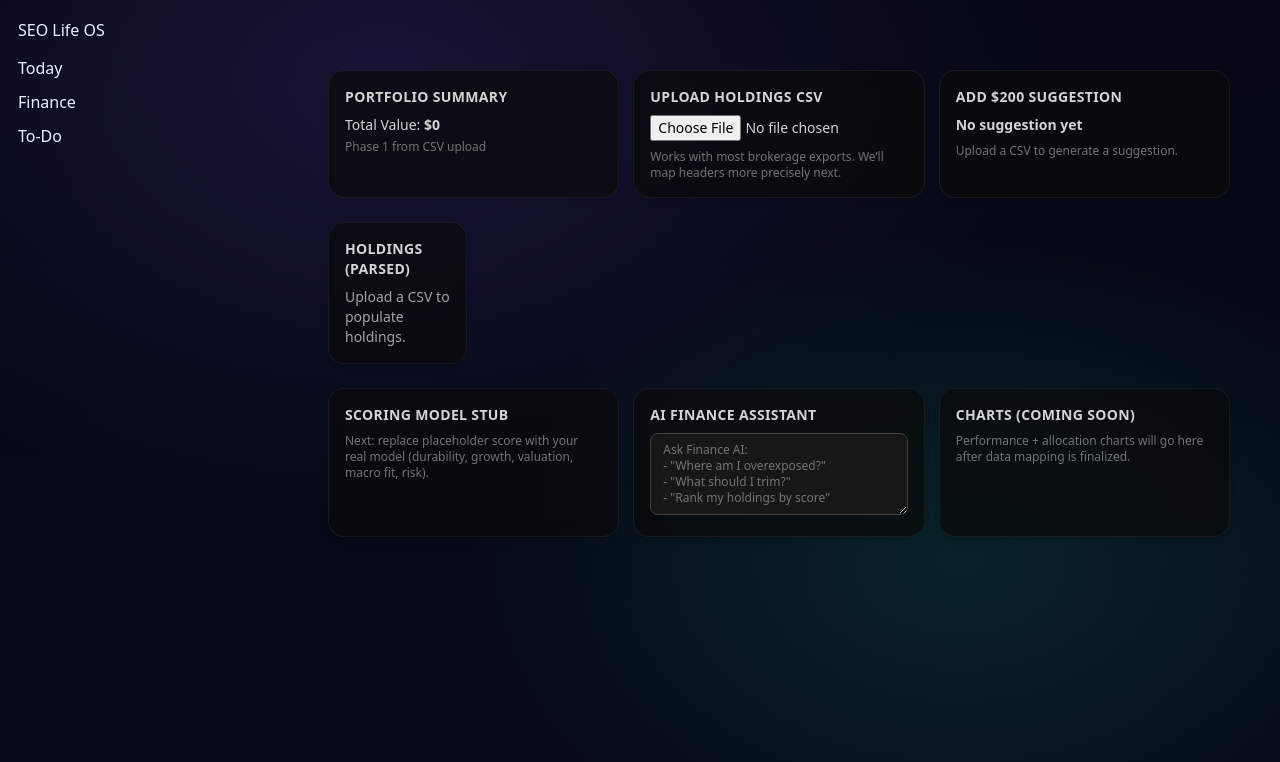
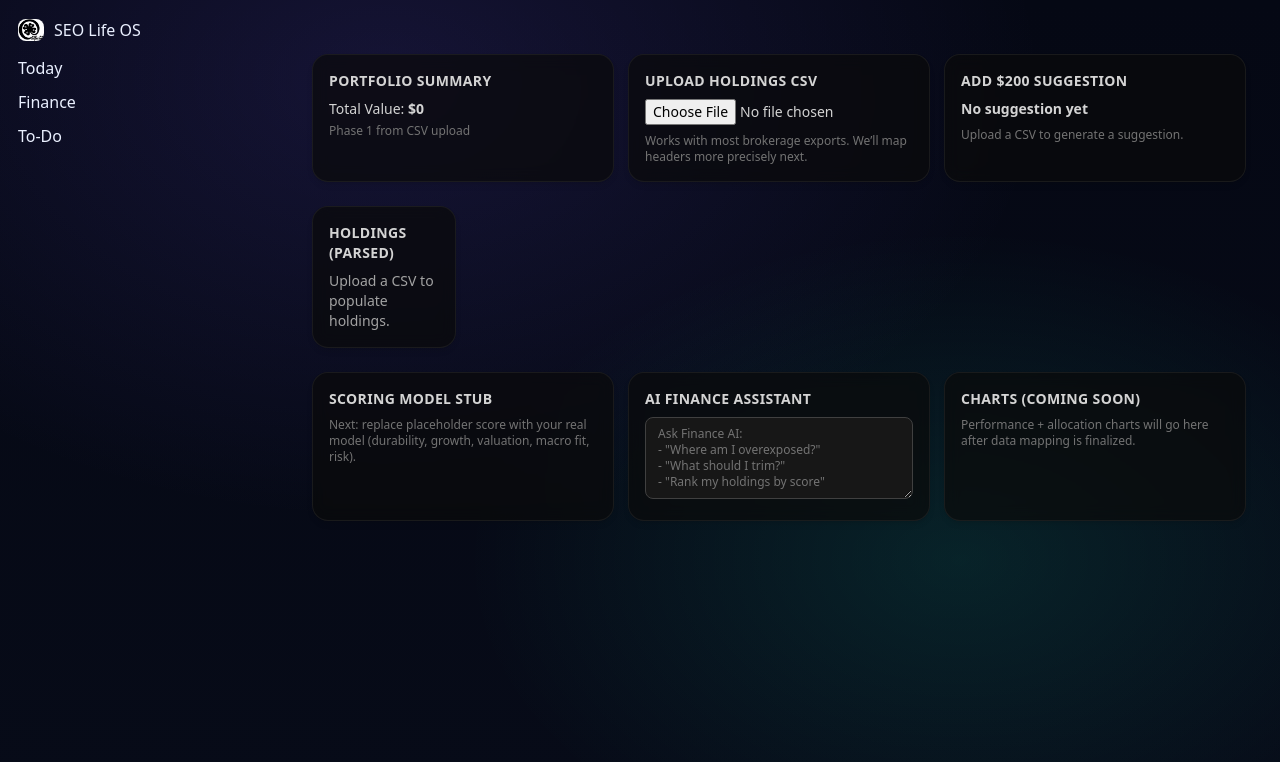
Before and after one commit to soldfield7890/Personal-Dashboard, a Next.js app: page /finance in a window 1280 px wide. Shown: the top 762 px of the page. Built offline with nearby package versions, Linux system fonts and the light colour scheme.

Commit message:
Fix dashboard layout: remove stray heredoc line

```diff
--- a/app/(dashboard)/layout.tsx
+++ b/app/(dashboard)/layout.tsx
@@ -1,10 +1,9 @@
 "use client";
 
 import Link from "next/link";
+import Image from "next/image";
 import { usePathname } from "next/navigation";
 import type { ReactNode } from "react";
-import React, { useState } from "react";
-import { TaskProvider } from "@/app/components/state/TaskStore";
 
 const NAV = [
   { href: "/today", label: "Today" },
@@ -12,7 +11,7 @@ const NAV = [
   { href: "/todo", label: "To-Do" },
 ];
 
-function NavLink({ href, label }: { href: string; label: string }) {
+function NavItem({ href, label }: { href: string; label: string }) {
   const pathname = usePathname();
   const active = pathname === href || pathname.startsWith(href + "/");
 
@@ -24,38 +23,34 @@ function NavLink({ href, label }: { href: string; label: string }) {
 }
 
 export default function DashboardLayout({ children }: { children: ReactNode }) {
-  const [sidebarOpen, setSidebarOpen] = useState(false);
-
   return (
-    <TaskProvider>
     <div className="app-shell">
-        <aside className="sidebar" data-open={sidebarOpen ? "true" : "false"}>
+      <aside className="sidebar">
         <div className="sidebar-header">
+          <div style={{ display: "flex", alignItems: "center", gap: 10 }}>
+            <Image
+              src="/oldfield-logo.png.jpg"
+              alt="Oldfield logo"
+              width={26}
+              height={26}
+              style={{ borderRadius: 8 }}
+              priority
+            />
             <div className="brand">SEO Life OS</div>
           </div>
+        </div>
 
-          <nav className="nav" onClick={() => setSidebarOpen(false)}>
+        <nav className="nav">
           {NAV.map((item) => (
-              <NavLink key={item.href} href={item.href} label={item.label} />
+            <NavItem key={item.href} href={item.href} label={item.label} />
           ))}
         </nav>
       </aside>
 
       <main className="main">
-          <div className="topbar">
-            <button
-              className="sidebar-toggle"
-              type="button"
-              aria-label="Toggle sidebar"
-              onClick={() => setSidebarOpen((v) => !v)}
-            >
-              ☰
-            </button>
-          </div>
-
-          <div className="content px-4 py-4">{children}</div>
+        <div className="topbar" />
+        <div className="content">{children}</div>
       </main>
     </div>
-    </TaskProvider>
   );
 }
```
Lines whose indentation alone changed are shown as unchanged.
